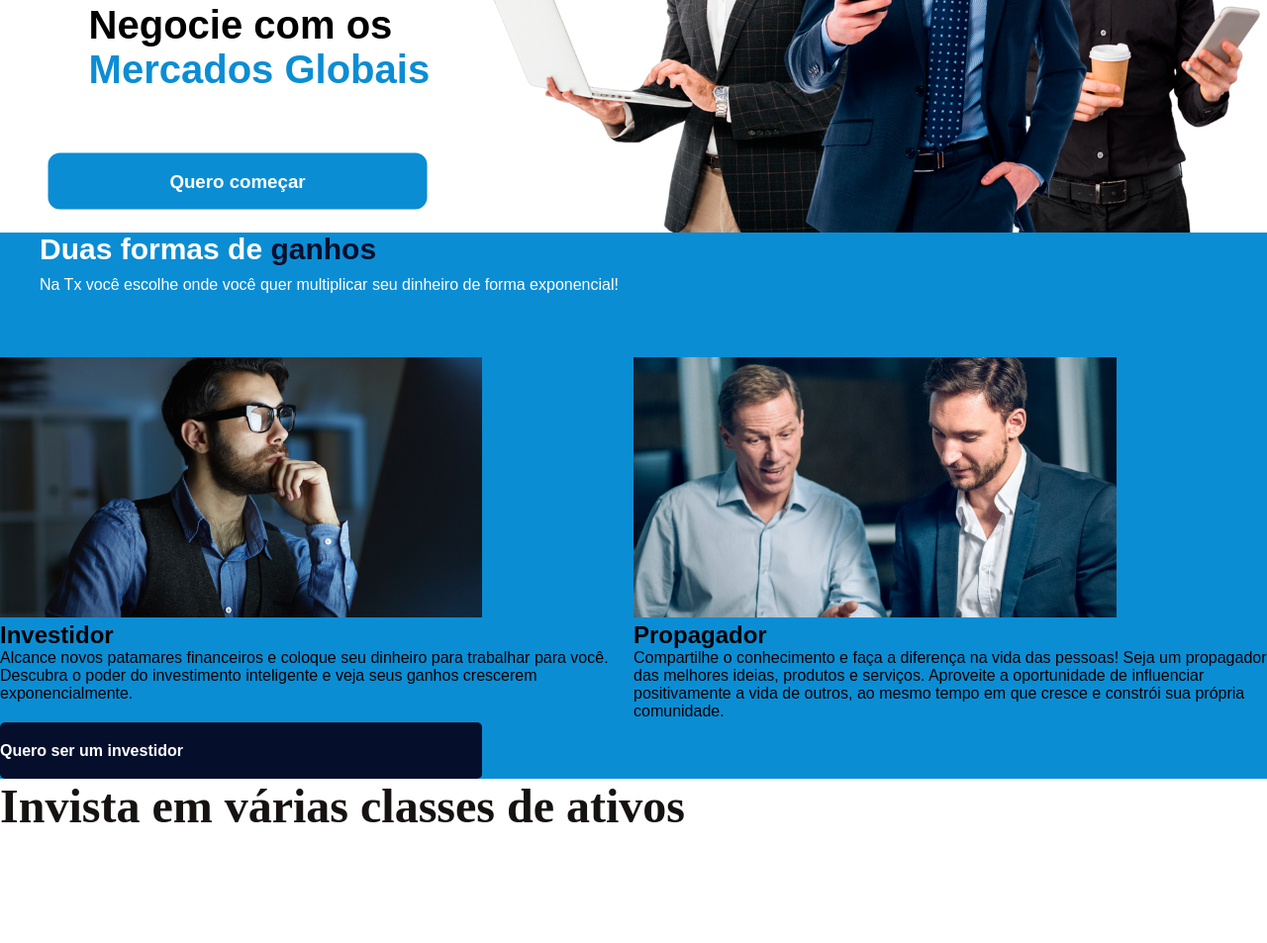
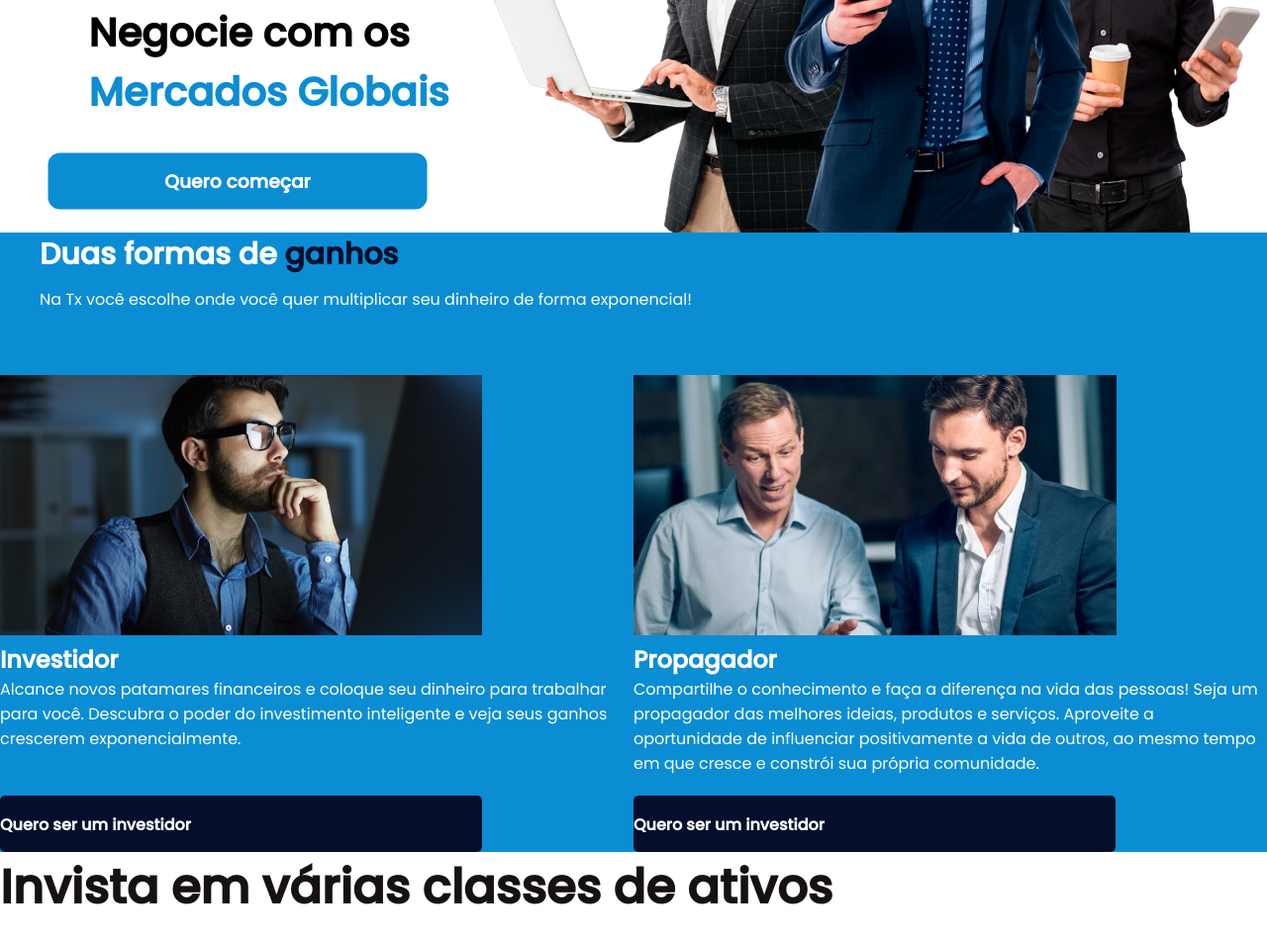
Before and after one commit to PhellipySilva/TX-AITECH, a plain HTML site: page index.html in a window 1280 px wide. Shown: the part 317-1270 px from the top of the page at 99% size. Drawn offline with Linux system fonts and the light colour scheme.

Commit message:
news pages

```diff
--- a/index.html
+++ b/index.html
@@ -6,10 +6,13 @@
     <meta name="viewport" content="width=device-width, initial-scale=1.0">
     <title>TX AITECH</title>
     <link rel="stylesheet" href="Style/style.css">
+    <link rel="preconnect" href="https://fonts.googleapis.com">
+<link rel="preconnect" href="https://fonts.gstatic.com" crossorigin>
+<link href="https://fonts.googleapis.com/css2?family=Poppins:ital,wght@0,100;0,200;0,300;0,400;0,500;1,100;1,200;1,300&display=swap" rel="stylesheet">
     <script src="Index.js"></script>
 </head>
 <body id="body">
-
+<!--header-->
     <section>
     <div class="header" id="header">
         <button onclick="toggleSidebar()" class="btn_icon_header">
@@ -34,6 +37,7 @@
             <a href="#">Contato</a>
         </div>
     </div>
+    <!--Negocie com os mercados globais-->
     <nav class="containerUm">
         <img class="bg-image " src="img/mens.png" alt="">
         <h1 class="cta-1">Negocie com os <br> <span style="color: #0B8DD4;"> Mercados Globais </span></h1>
@@ -42,6 +46,7 @@
         </div>
     </nav>
 </section>
+<!--Segunda sessão do site - Duas formas de ganho-->
     <section class="sessao-2">
         <h1 class="title-forms"><span>Duas formas de</span> &nbsp; <span style="color: #050F2C;">ganhos</span></h1>
         <p class="paragraphy" style="color: white;">Na Tx você escolhe onde você quer multiplicar seu dinheiro de forma exponencial!</p>
@@ -59,16 +64,13 @@
             <h2 >Propagador</h3>
                 <p>Compartilhe o conhecimento e faça a diferença na vida das pessoas! Seja um propagador das melhores ideias, produtos e serviços. Aproveite a oportunidade de influenciar positivamente a vida de outros, ao mesmo tempo em que cresce e constrói sua própria comunidade.</p>
                 <div class="btn">
+                    <h4>Quero ser um investidor</h4>
                 </div>
         </div>
              </nav>
              <section class="sessao-3">
                     <h1>Invista em várias classes de ativos</h1>
-
              </section>
-
-
-
     </section>
 </body>
 </html>
--- a/style/style.css
+++ b/style/style.css
@@ -3,7 +3,7 @@
     padding: 0;
 }
 body{
-    font-family: Poppins, sans-serif;
+    font-family: 'Poppins', sans-serif;
     color: var(--color-white);
 }
 
@@ -154,7 +154,28 @@ a{
     position: relative;
 }
 
+.investidor, .propagador{
+    color: white;
+}
+
 .btn-1{
+    border-radius: 5px;
+    background: #050F2C;
+    width: 487px;
+    height: 57px;
+    margin-top: 45px;
+    cursor: pointer;
+}
+
+.btn-1 > h4{
+    color: white;
+    position: relative;
+    top: 50%;
+    left: 50%;
+    transform: translate(-50%, -50%);
+}
+
+.btn{
     border-radius: 5px;
     background: #050F2C;
     width: 487px;
@@ -163,7 +184,7 @@ a{
     cursor: pointer;
 }
 
-.btn-1 > h4{
+.btn > h4{
     color: white;
     position: relative;
     top: 50%;
```
Also changed, not shown: Contato.html (added, +11 -0 lines), Quem somos.html (added, +11 -0 lines).
